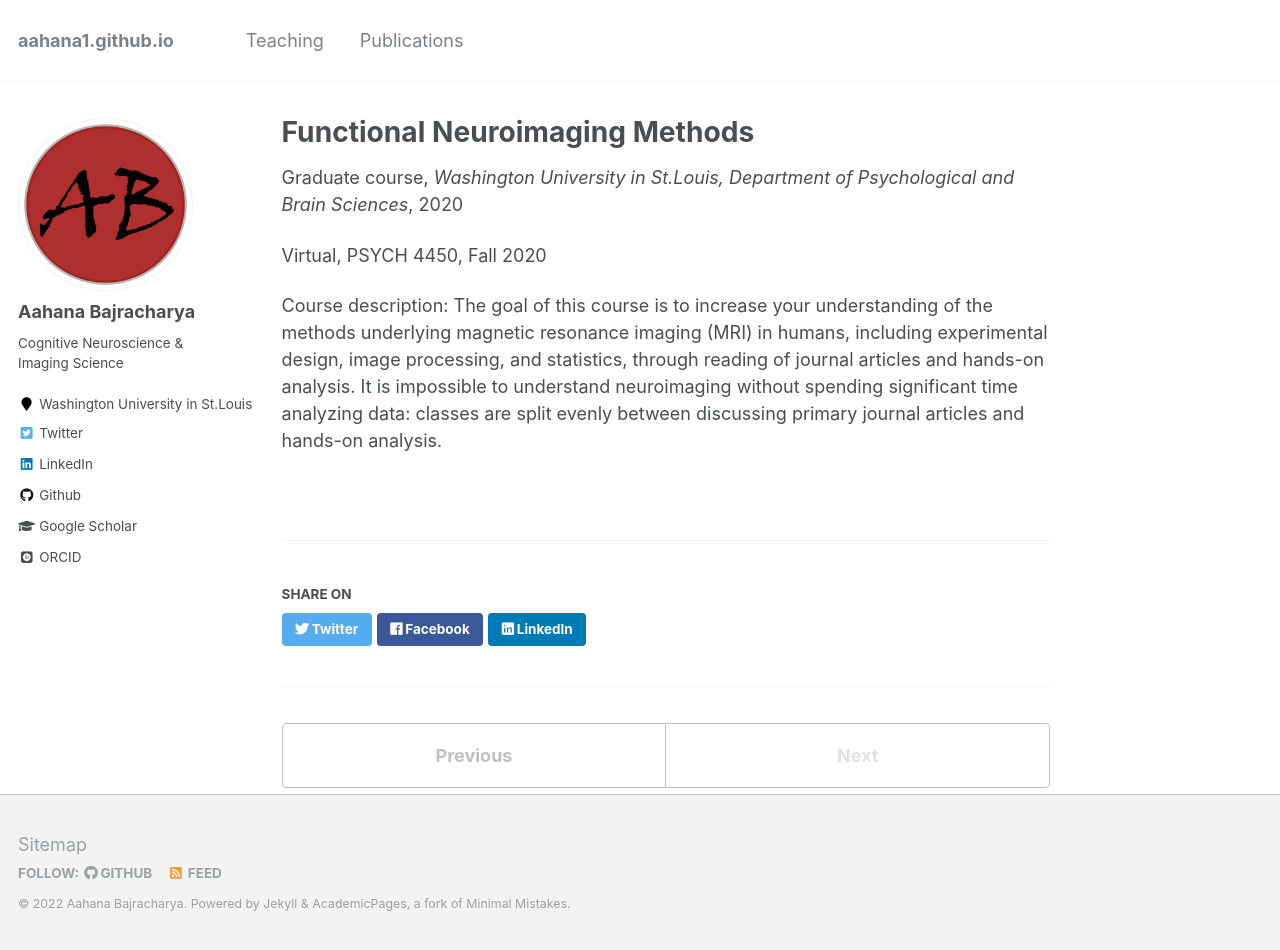
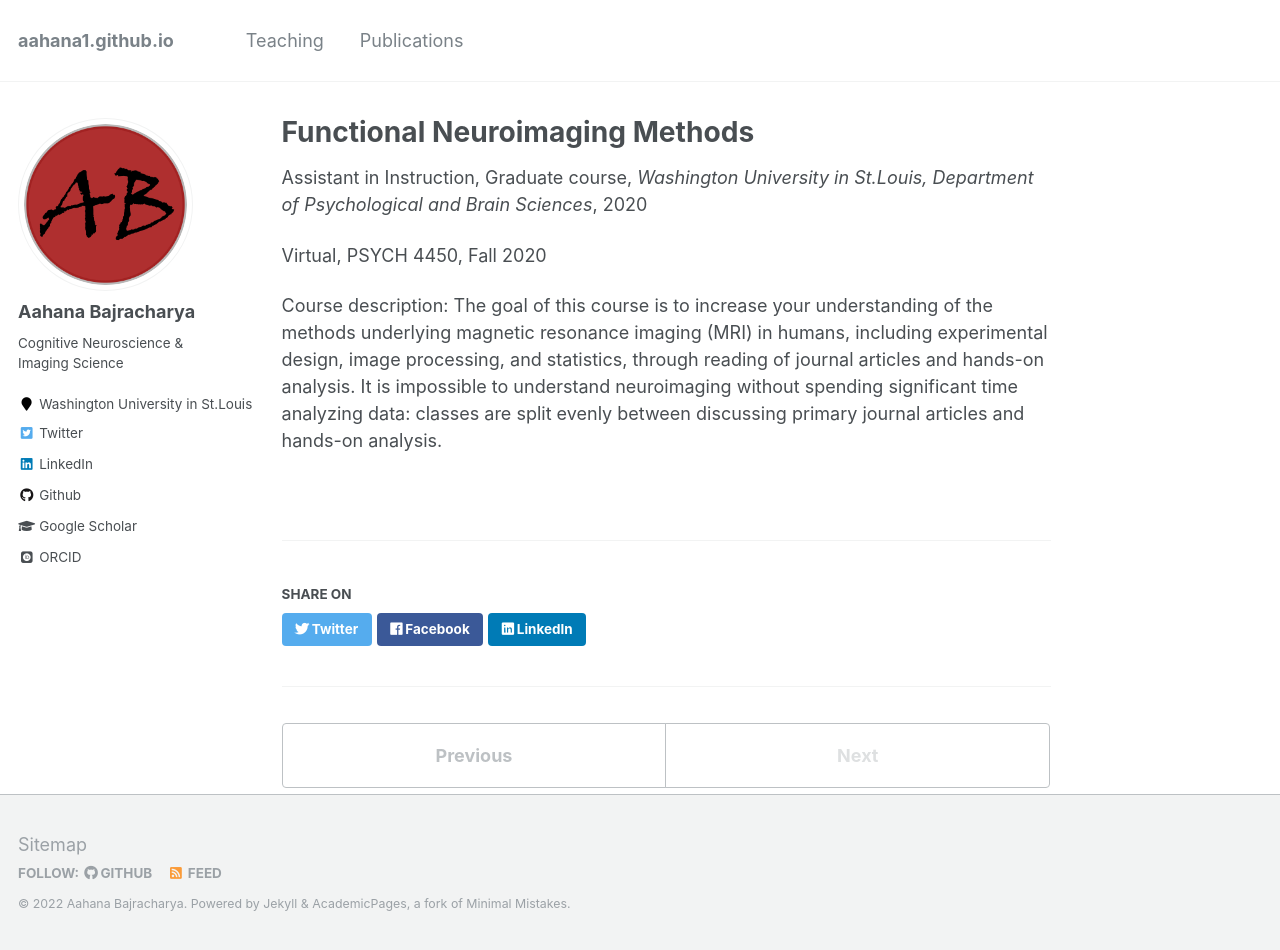
Before and after one commit to kritibhattarai23/kritibhattarai23.github.io, a Jekyll site: the page built from _teaching/2020-fall-teaching-2.md, in a window 1280 px wide and 950 px high. Built offline with Jekyll 4.4.1, drawn with Linux system fonts in a browser that asks for light colours; some web fonts are replaced.

Commit message:
Update 2020-fall-teaching-2.md

```diff
--- a/_teaching/2020-fall-teaching-2.md
+++ b/_teaching/2020-fall-teaching-2.md
@@ -1,7 +1,7 @@
 ---
 title: "Functional Neuroimaging Methods"
 collection: teaching
-type: "Graduate course"
+type: "Assistant in Instruction, Graduate course"
 permalink: /teaching/2020-fall-teaching-2
 venue: "Washington University in St.Louis, Department of Psychological and Brain Sciences"
 date: 2020-08-20
```
